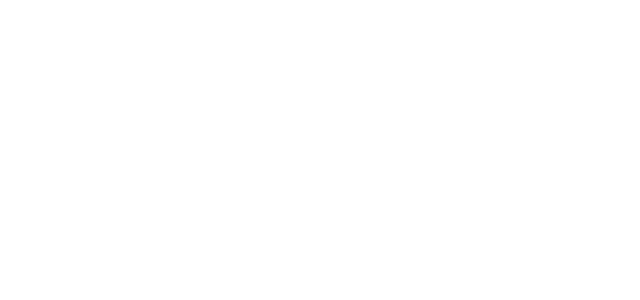
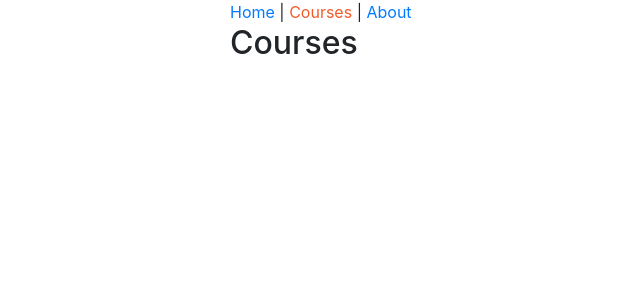
Before and after one commit to daniel-rooein/react-course-website, a React app: page /courses in a window 1280 px wide. Shown: the top 300 px of the page, without its empty margins (0-640 px from the left). Built offline with nearby package versions, Linux system fonts and the light colour scheme.

Commit message:
Add navigation and a new page

```diff
--- a/src/components/App.jsx
+++ b/src/components/App.jsx
@@ -1,13 +1,22 @@
 import React from 'react';
-import { Route } from 'react-router-dom';
+import { Route, Switch } from 'react-router-dom';
 import AboutPage from './about/AboutPage';
+import Header from './common/Header';
+import CoursesPage from './courses/CoursesPage';
 import HomePage from './home/HomePage';
+import PageNotFound from './PageNotFound';
 
 const App = () => {
     return (
         <div className="container-fluid">
-            <Route exact path="/" component={HomePage} />
-            <Route path="/about" component={AboutPage} />
+            <Header />
+            <Switch>
+                <Route exact path="/" component={HomePage} />
+                <Route path="/about" component={AboutPage} />
+                <Route path="/courses" component={CoursesPage} />
+                <Route component={PageNotFound}/>
+            </Switch>
+
         </div>
     );
 }
--- /dev/null
+++ b/src/components/PageNotFound.jsx
@@ -0,0 +1,5 @@
+import React from 'react';
+
+const PageNotFound = () => (<h1>Oops! Page not found.</h1>);
+
+export default PageNotFound;
--- /dev/null
+++ b/src/components/common/Header.jsx
@@ -0,0 +1,16 @@
+import React from 'react';
+import { NavLink } from 'react-router-dom';
+
+const Header = () => {
+    const activeStyle = { color: "#F15B2A" };
+
+    return (
+        <nav>
+            <NavLink to="/" activeStyle={activeStyle} exact>Home</NavLink>{" | "}
+            <NavLink to="/courses" activeStyle={activeStyle} exact>Courses</NavLink>{" | "}
+            <NavLink to="/about" activeStyle={activeStyle} exact>About</NavLink>
+        </nav>
+    )
+}
+
+export default Header;
--- /dev/null
+++ b/src/components/courses/CoursesPage.jsx
@@ -0,0 +1,9 @@
+import React from 'react';
+
+class CoursesPage extends React.Component {
+    render() {
+        return <h2>Courses</h2>
+    }
+}
+
+export default CoursesPage;
```
